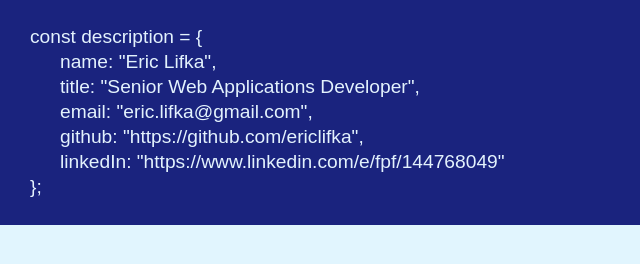
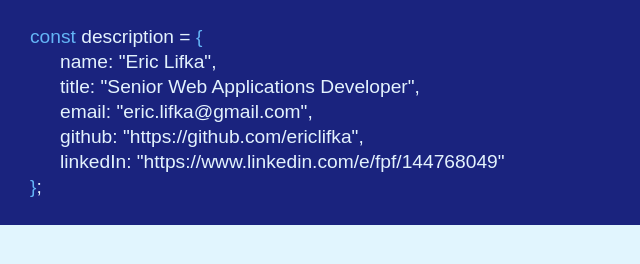
Before and after one commit to ericlifka/ericlifka.github.io, a plain HTML site: page index.html in a window 1280 px wide. Shown: the full height of the page, 0-640 px from the left. Drawn offline with Linux system fonts and the light colour scheme.

Commit message:
blue identifiers

```diff
--- a/index.html
+++ b/index.html
@@ -8,13 +8,13 @@
 <body>
 
 <div class="title-card">
-<div class="line">const description = {</div>
+<div class="line"><span class="identifier">const</span> description = <span class="identifier">{</span></div>
 <div class="line indent">name: "Eric Lifka",</div>
 <div class="line indent">title: "Senior Web Applications Developer",</div>
 <div class="line indent">email: "eric.lifka@gmail.com",</div>
 <div class="line indent">github: "https://github.com/ericlifka",</div>
 <div class="line indent">linkedIn: "https://www.linkedin.com/e/fpf/144768049"</div>
-<div class="line">};</div>
+<div class="line"><span class="identifier">}</span>;</div>
 </div>
 
 </body>
--- a/styles.less
+++ b/styles.less
@@ -20,5 +20,9 @@ html, body {
         &.indent {
             margin-left: 30px;
         }
+
+        .identifier {
+            color: #64B5F6;
+        }
     }
 }
```
Also changed, not shown: styles.css.
